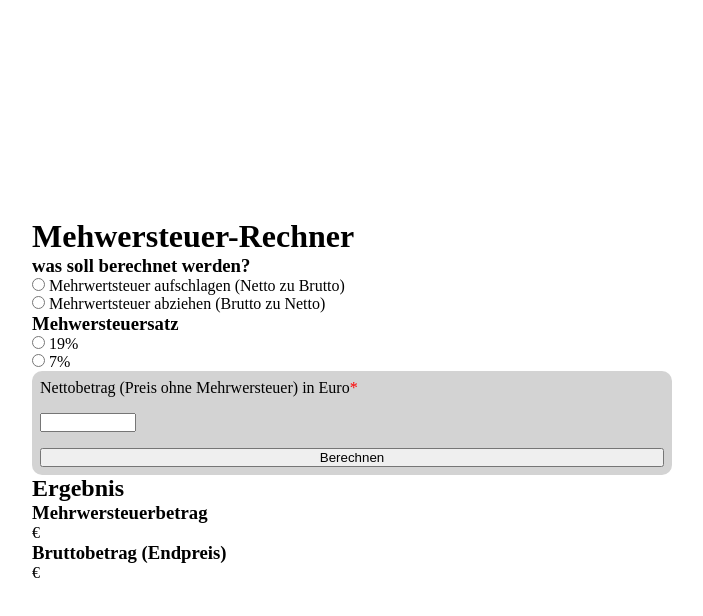
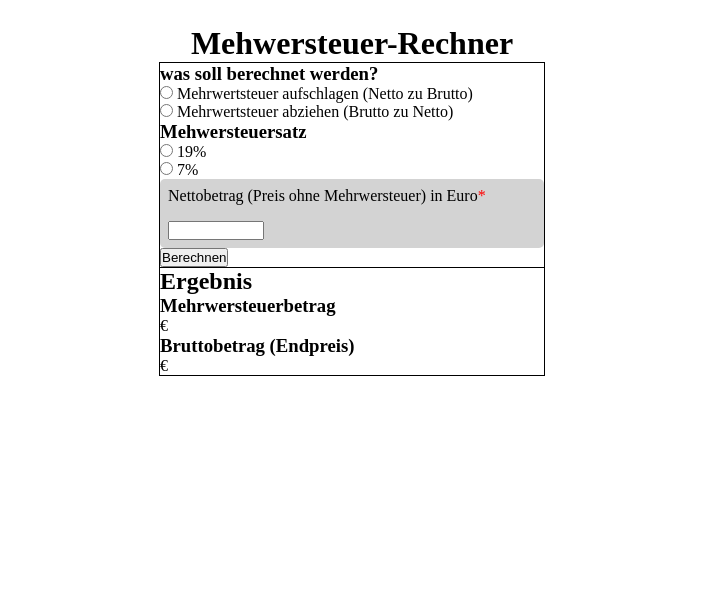
Before and after one commit to Kaiznkinkaide/projekt_Mehwersteuerrechner, a plain HTML site: page index.html in a window 1280 px wide. Shown: the whole page, without its empty margins (288-991 px from the left). Drawn offline with Linux system fonts and the light colour scheme.

Commit message:
stlyestart

```diff
--- a/assets/css/style.css
+++ b/assets/css/style.css
@@ -5,24 +5,38 @@
 }
 
 body {
-    height: 100vh;
+    height: 50vh;
     display: flex;
     justify-content: center;
     align-items: center;
+}
+
+h1 {
+    text-align: center;
 }
 
 span {
     color: red;
 }
 
+form {
+    border: 1px solid black;
+}
+
 .valueFrame {
-    border-radius: 10px;
-    width: 50vw;
+    border-radius: 5px;
+    width: 30vw;
     padding: 1vh;
     background-color: lightgray;
     display: flex;
     flex-direction: column;
     gap: 2vh;
+}
+
+.outputFrame {
+    border-bottom: 1px solid black;
+    border-right: 1px solid black;
+    border-left: 1px solid black;
 }
 
 #eingabe {
--- a/assets/js/main.js
+++ b/assets/js/main.js
@@ -23,12 +23,6 @@ let calc = () => {
     let radio2 = document.getElementById("radio2").checked
     let radio3 = document.getElementById("radio3").checked
     let radio4 = document.getElementById("radio4").checked
-    // let neunzehn = input * 0.19
-    // let sieben = input * 0.07
-    // let plusMehrnNeunzehn = input + neunzehn
-    // let minusMehrNeunzehn = input - neunzehn
-    // let plusMehrnSieben = input + sieben
-    // let minusMehrSieben = input - sieben
     let neunzehn = input * 0.19
     let sieben = input * 0.07
     let plusMehrnNeunzehn = input * (1 + 0.19)
@@ -37,18 +31,29 @@ let calc = () => {
     let minusMehrSieben = input / (1 + 0.07)
 
     if (radio1 && radio3){
-        output1.innerHTML = neunzehn.toFixed(2)
+        output1.innerHTML = Math.abs((input - plusMehrnNeunzehn).toFixed(2))
         output2.innerHTML = plusMehrnNeunzehn.toFixed(2)
-        console.log(output1, output2);
+
     } else if (radio2 && radio3){
-        output1.innerHTML = neunzehn.toFixed(2)
+        output1.innerHTML = (input - minusMehrNeunzehn).toFixed(2)
         output2.innerHTML = minusMehrNeunzehn.toFixed(2)
     } else if (radio1 && radio4){
-        output1.innerHTML = sieben.toFixed(2)
+        output1.innerHTML = Math.abs((input - plusMehrnSieben).toFixed(2))
         output2.innerHTML = plusMehrnSieben.toFixed(2)
     } else if (radio2 && radio4){
-        output1.innerHTML = sieben.toFixed(2)
+        output1.innerHTML = Math.abs((input - minusMehrSieben).toFixed(2))
         output2.innerHTML = minusMehrSieben.toFixed(2)
     }
 
 }
+
+
+
+
+
+// let neunzehn = input * 0.19
+// let sieben = input * 0.07
+// let plusMehrnNeunzehn = input + neunzehn
+// let minusMehrNeunzehn = input - neunzehn
+// let plusMehrnSieben = input + sieben
+// let minusMehrSieben = input - sieben
--- a/index.html
+++ b/index.html
@@ -38,9 +38,10 @@
                 <label for="eingabe" id="nettoBrutto">Nettobetrag (Preis ohne Mehrwersteuer) in
                     Euro<span>*</span></label>
                 <input step="0.01" type="number" name="num" id="eingabe">
+            </div>
             <input type="submit" value="Berechnen">
-            </div>
         </form>
+        <div class="outputFrame">
             <h2>Ergebnis</h2>
             <h3>Mehrwersteuerbetrag</h3>
             <div class="output1">
@@ -52,6 +53,7 @@
             <div class="output2">
                 <p id="output2-p"></p>
                 <p>€</p>
+            </div>
 
         </div>
 
```
Lines whose indentation alone changed are shown as unchanged.
